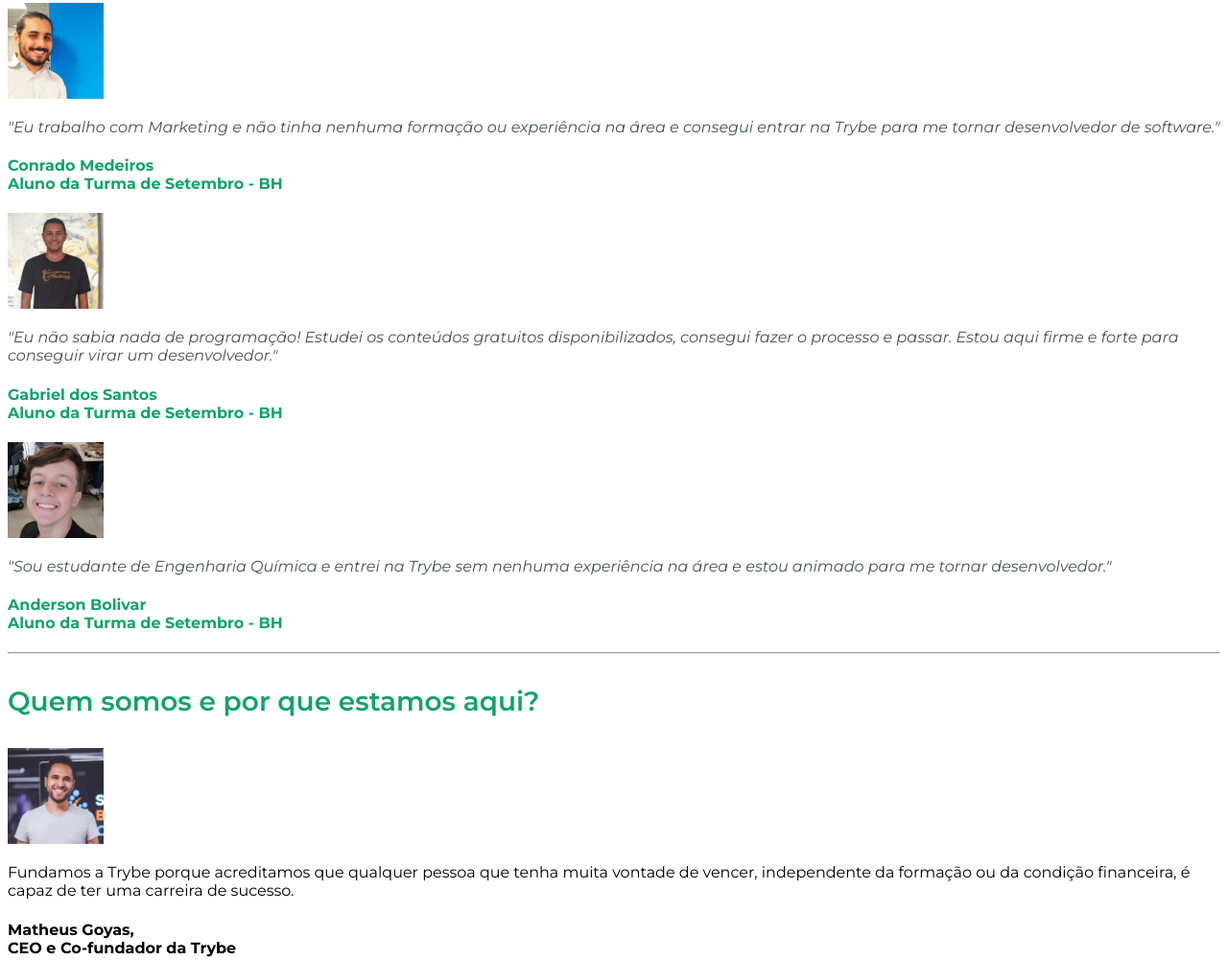
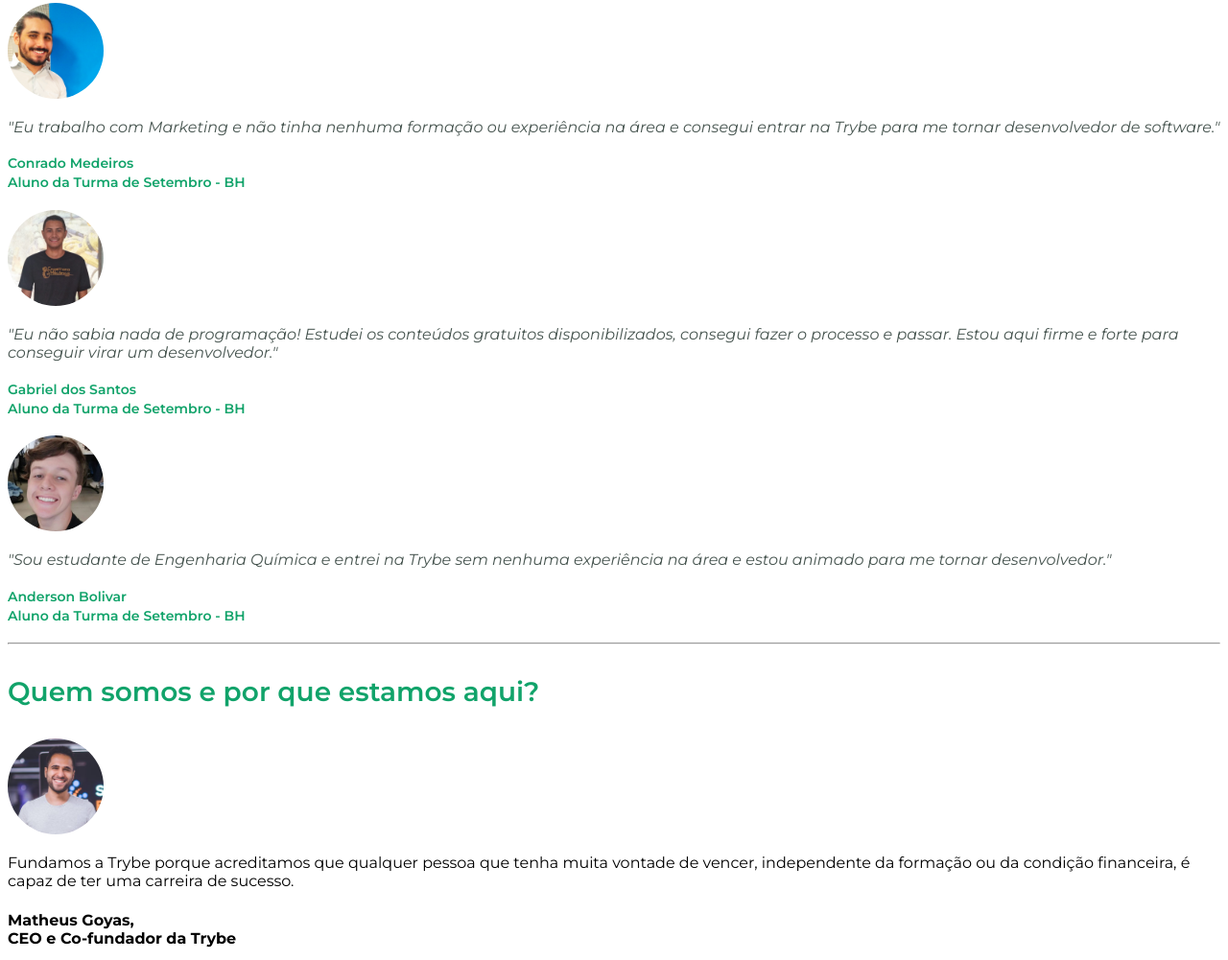
Before and after one commit to LuciAndre/Trybe-exercises, a plain HTML site: page bloco_3/dia_2/trybe.html in a window 1280 px wide. Shown: the part 767-1768 px from the top of the page at 96% size. Drawn offline with Linux system fonts and the light colour scheme.

Commit message:
Finaliza a aula de css de hoje

```diff
--- a/bloco_3/dia_2/styleTrybe.css
+++ b/bloco_3/dia_2/styleTrybe.css
@@ -15,3 +15,22 @@ body {
   font-weight: 600;
   font-size: 28px;
 }
+
+.testimonial_name {
+  line-height: 20px;
+  font-size: 14px;
+  font-weight: 600;
+}
+
+.picture {
+  border-radius: 50%;
+  /* posso colocar valores diferentes para cada borda, separo cada valor por espacos: 40px 50px 30px 60px. Se uso dois valores (50px 40px) eles se repetem nos lados opostos */
+}
+
+.button {
+  background-color: #11a36a;
+  border-radius: 4px;
+  padding: 15px 30px;
+  color: #ffffff;
+  text-decoration: none;
+}
--- a/bloco_3/dia_2/trybe.html
+++ b/bloco_3/dia_2/trybe.html
@@ -30,26 +30,26 @@
   <p class="paragraph_geral">A Trybe funciona para <strong>qualquer pessoa</strong> que queira uma <strong>carreira de sucesso em tecnologia.</strong></p>
   <p class="paragraph_geral"><strong>E QUE TENHA MUITA VONTADE E DEDICAÇÃO!</strong></p>
 
-  <img src="images/conrado-medeiros.png" alt="Conrado Medeiros" width="100px">
+  <img class="picture" src="images/conrado-medeiros.png" alt="Conrado Medeiros" width="100px">
   <p class="paragraph_geral"><em>"Eu trabalho com Marketing e não tinha nenhuma formação ou experiência na área e consegui entrar na Trybe para me tornar desenvolvedor de software."</em></p>
-  <h4 class="trybe_green">Conrado Medeiros<br>Aluno da Turma de Setembro - BH </h4>
+  <h4 class="trybe_green testimonial_name">Conrado Medeiros<br>Aluno da Turma de Setembro - BH </h4>
 
-  <img src="images/gabriel-dos-santos.png" alt="Gabriel dos Santos" width="100px">
+  <img class="picture" src="images/gabriel-dos-santos.png" alt="Gabriel dos Santos" width="100px">
   <p class="paragraph_geral"><em>"Eu não sabia nada de programação! Estudei os conteúdos gratuitos disponibilizados, consegui fazer o processo e passar. Estou aqui firme e forte para conseguir virar um desenvolvedor."</em></p>
-  <h4 class="trybe_green">Gabriel dos Santos<br>Aluno da Turma de Setembro - BH</h4>
+  <h4 class="trybe_green testimonial_name">Gabriel dos Santos<br>Aluno da Turma de Setembro - BH</h4>
 
-  <img src="images/anderson-bolivar.png" alt="Anderson Bolivar" width="100px">
+  <img class="picture" src="images/anderson-bolivar.png" alt="Anderson Bolivar" width="100px">
   <p class="paragraph_geral"><em>"Sou estudante de Engenharia Química e entrei na Trybe sem nenhuma experiência na área e estou animado para me tornar desenvolvedor."</em></p>
-  <h4 class="trybe_green">Anderson Bolivar<br>Aluno da Turma de Setembro - BH</h4>
+  <h4 class="trybe_green testimonial_name">Anderson Bolivar<br>Aluno da Turma de Setembro - BH</h4>
 
   <hr>
 
   <h3 class="trybe_green section-title">Quem somos e por que estamos aqui?</h3>
-  <img src="images/matheus-goyas.jpeg" alt="Matheus Goyas" width="100px">
+  <img class="picture" src="images/matheus-goyas.jpeg" alt="Matheus Goyas" width="100px">
   <p>Fundamos a Trybe porque acreditamos que qualquer pessoa que tenha muita vontade de vencer, independente da formação ou da condição financeira, é capaz de ter uma carreira de sucesso.</p>
   <h4>Matheus Goyas,<br>CEO e Co-fundador da Trybe</h4>
 
-  <img src="images/joao-daniel.jpeg" alt="Joao Duarte" width="100px">
+  <img class="picture" src="images/joao-daniel.jpeg" alt="Joao Duarte" width="100px">
   <p>Temos a premissa de fazer os estudantes viverem na prática desafios idênticos aos enfrentados na vida real. Nosso compromisso é tão grande com o sucesso, que a Trybe só ganha se os nossos estudantes estiverem ganhando bem.</p>
   <h4>João Duarte,<br>CTO e Co-fundador da Trybe</h4>
 
@@ -64,6 +64,6 @@
   </ul>
   <img src="images/learning-web.jpeg" alt="Pessoas interagindo com o notebook" width="600px">
   <h4 class="trybe_green">Quer saber mais sobre nossa formação?</h4>
-  <a href="https://www.linkedin.com/jobs/search/?keywords=full%20stack%20developer" target="_blank">Acesse aqui</a>
+  <a class="button" href="https://www.linkedin.com/jobs/search/?keywords=full%20stack%20developer" target="_blank">Faça o download do nosso currículo</a>
 </body>
 </html>
```
